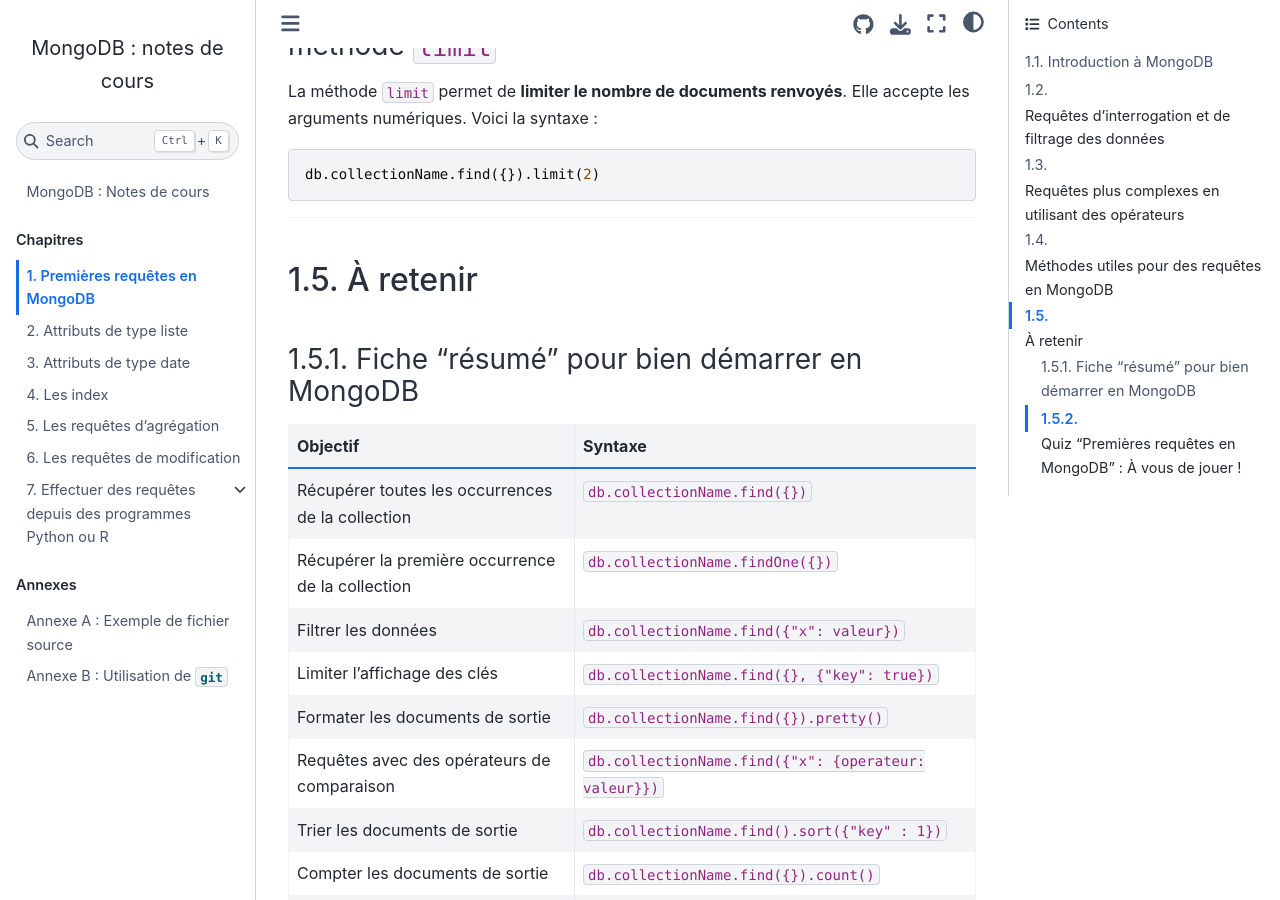
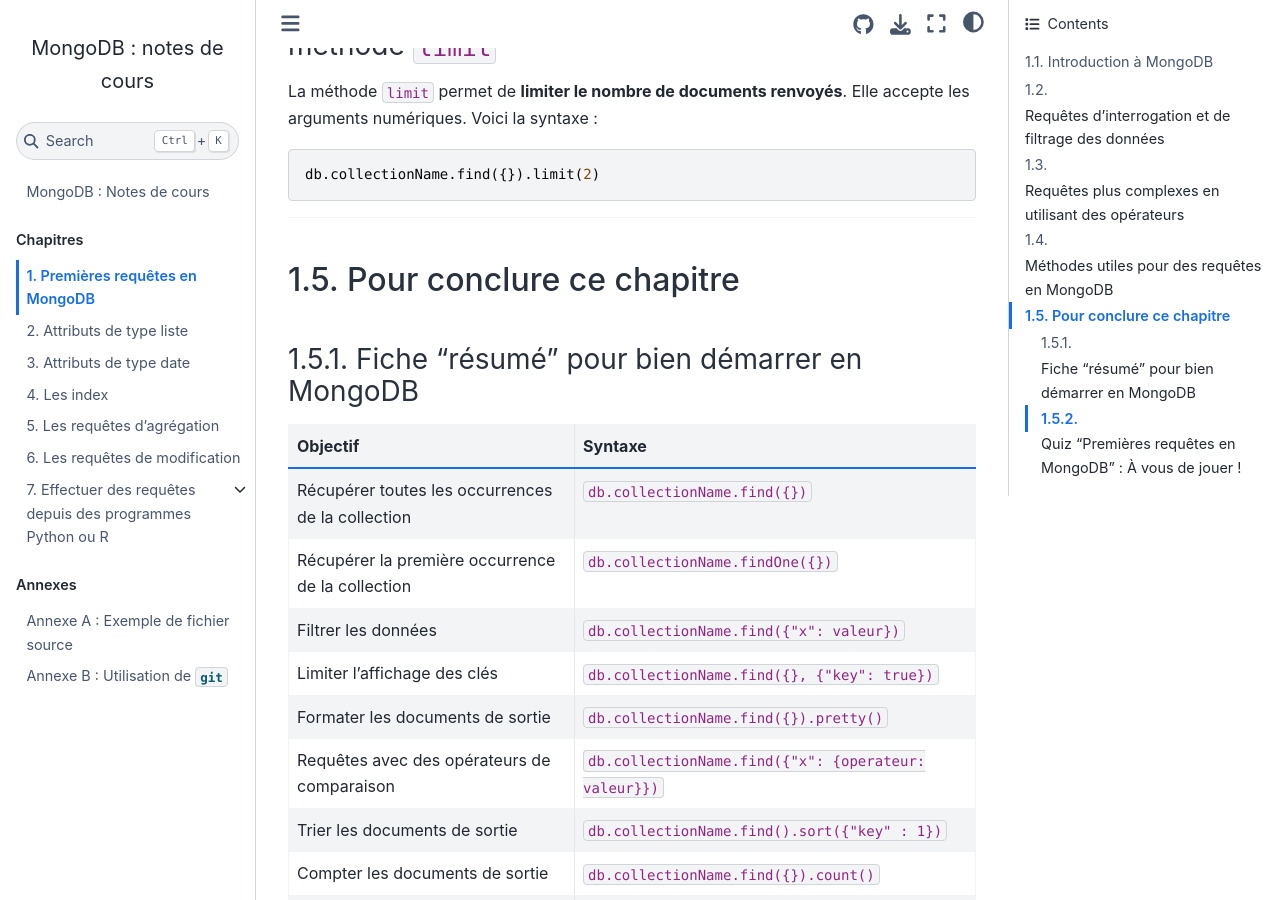
Before and after one commit to rtavenar/mongo_book, a Jupyter Book: the page built from content/01_find.md, in a window 1280 px wide and 900 px high, scrolled down 11055 px. Built offline with Jupyter Book 1.0.4 settings and Sphinx 7.4.7 and the Sphinx Book theme 1.1.4, drawn with Linux system fonts in a browser that asks for light colours.

Commit message:
Update 01_find.md

```diff
--- a/content/01_find.md
+++ b/content/01_find.md
@@ -492,9 +492,9 @@
 
 ---
 
-## <a id="resume"></a> À retenir
+## Pour conclure ce chapitre
 
-### Fiche "résumé" pour bien démarrer en MongoDB
+### <a id="resume"></a> Fiche "résumé" pour bien démarrer en MongoDB
 
 Objectif | Syntaxe
 --- | ---
```
